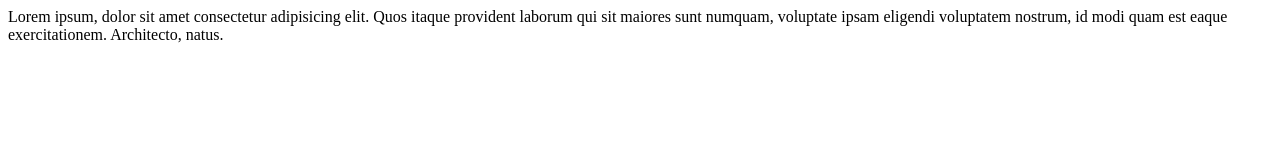
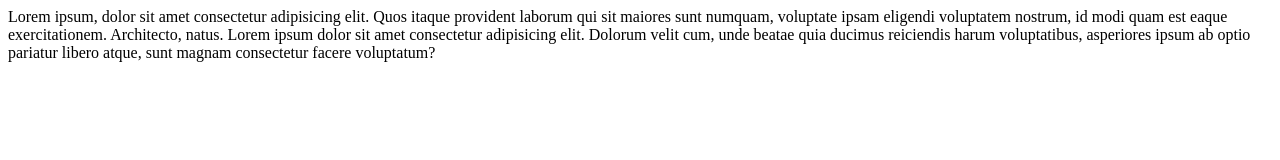
Before and after one commit to UdaraWickramarathne/git-test, a plain HTML site: page index.html in a window 1280 px wide. Drawn offline with Linux system fonts and the light colour scheme.

Commit message:
change file

```diff
--- a/index.html
+++ b/index.html
@@ -7,5 +7,7 @@
 </head>
 <body>
     Lorem ipsum, dolor sit amet consectetur adipisicing elit. Quos itaque provident laborum qui sit maiores sunt numquam, voluptate ipsam eligendi voluptatem nostrum, id modi quam est eaque exercitationem. Architecto, natus.
+
+    Lorem ipsum dolor sit amet consectetur adipisicing elit. Dolorum velit cum, unde beatae quia ducimus reiciendis harum voluptatibus, asperiores ipsum ab optio pariatur libero atque, sunt magnam consectetur facere voluptatum?
 </body>
 </html>
```
